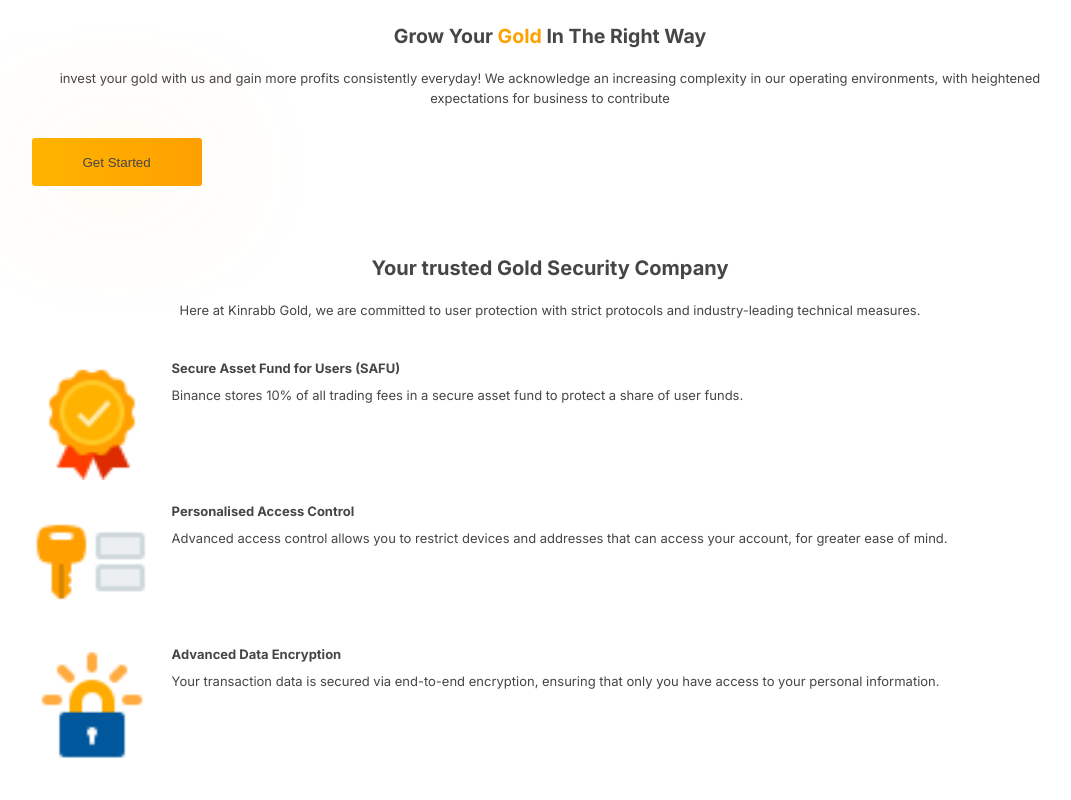
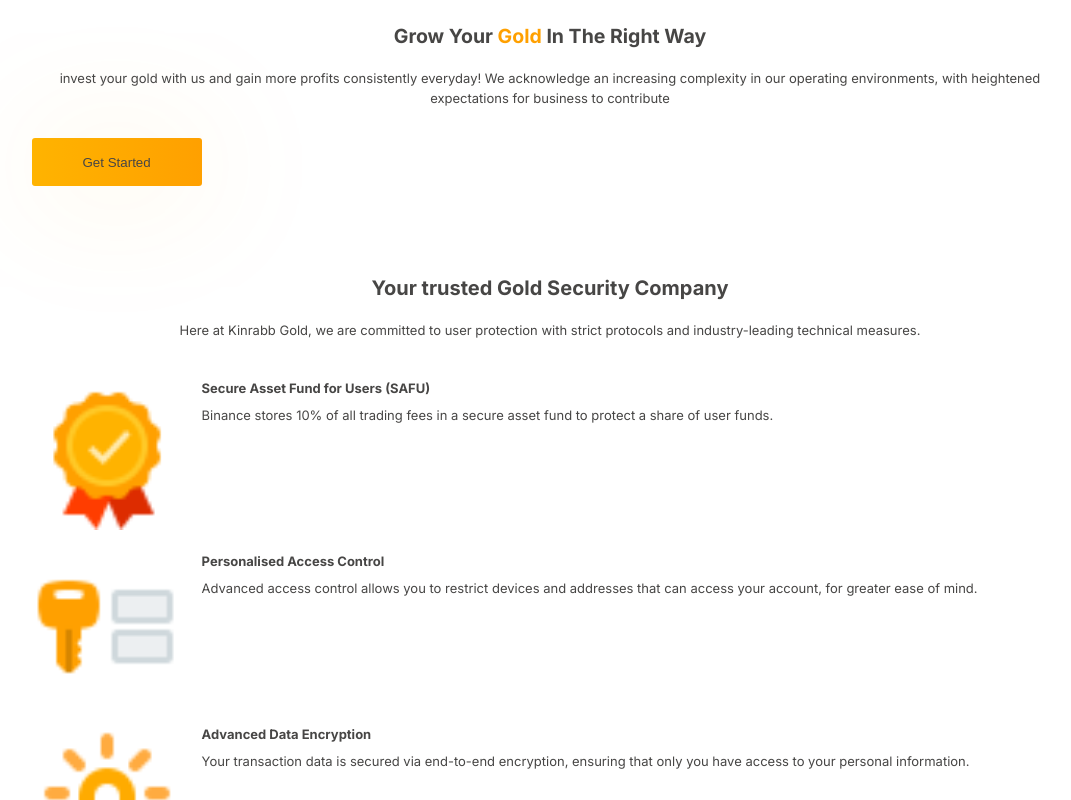
Before and after one commit to Bigthinz/kinrabb-gold, a Next.js app: page / in a window 1280 px wide. Shown: the part 2000-2800 px from the top of the page, without its empty margins (90-1161 px from the left). Built offline with nearby package versions, Linux system fonts and the light colour scheme.

Commit message:
hero image change

```diff
--- a/src/PageComponents/home/Hero.js
+++ b/src/PageComponents/home/Hero.js
@@ -22,7 +22,7 @@ const Hero = () => {
                 </HeroTitle>
                 <HeroImg>
                     <div className="banner">
-                        <Image src='/images/3d-gold.png' alt='' width='500' height='500' layout='intrinsic' objectFit="contain"/>
+                        <Image src='/images/goldpile.png' alt='' width='500' height='500' layout='intrinsic' objectFit="contain"/>
                         <h3>Keep an eye on <span>Gold</span></h3>
                     </div>
                     <Link href='' passHref>
--- a/src/PageComponents/home/Layer.js
+++ b/src/PageComponents/home/Layer.js
@@ -71,7 +71,7 @@ const Layer = () => {
                 <div className='policy-container'>
                   <div className='policy-item'>
                     <div className='policy-item-img'>
-                      <Image src='/icons/badge.png' alt='' width='120' height='120' layout='intrinsic' objectFit="cover"/>
+                      <Image src='/icons/badge.png' alt='' width='150' height='150' layout='intrinsic' objectFit="cover"/>
                     </div>
                     <div className='policy-item-text'>
                       <h4>Secure Asset Fund for Users (SAFU)</h4>
@@ -82,7 +82,7 @@ const Layer = () => {
 
                   <div className='policy-item'>
                     <div className='policy-item-img'>
-                      <Image src='/icons/access.png' alt='' width='120' height='120' layout='intrinsic' objectFit="cover"/>
+                      <Image src='/icons/access.png' alt='' width='150' height='150' layout='intrinsic' objectFit="cover"/>
                     </div>
                     <div className='policy-item-text'>
                       <h4>Personalised Access Control</h4>
@@ -92,7 +92,7 @@ const Layer = () => {
                   </div>
                   <div className='policy-item'>
                     <div className='policy-item-img'>
-                      <Image src='/icons/lock.png' alt='' width='120' height='120' layout='intrinsic' objectFit="cover"/>
+                      <Image src='/icons/lock.png' alt='' width='150' height='150' layout='intrinsic' objectFit="cover"/>
                     </div>
                     <div className='policy-item-text'>
                       <h4>Advanced Data Encryption</h4>
--- a/src/PageComponents/home/Layer.styled.js
+++ b/src/PageComponents/home/Layer.styled.js
@@ -70,7 +70,7 @@ export const Form = styled.div`
 `
 
 export const GetStarted = styled.div`
-    margin-bottom:7rem;
+    margin-bottom:9rem;
     .wrap{
         width:90%;
         margin:auto;
@@ -127,6 +127,8 @@ export const Policy = styled.div`
                     display:flex;
                     margin-bottom: 2rem;
 
+
+
                     &-text > h4{
                         margin-bottom:1rem
                     }
```
